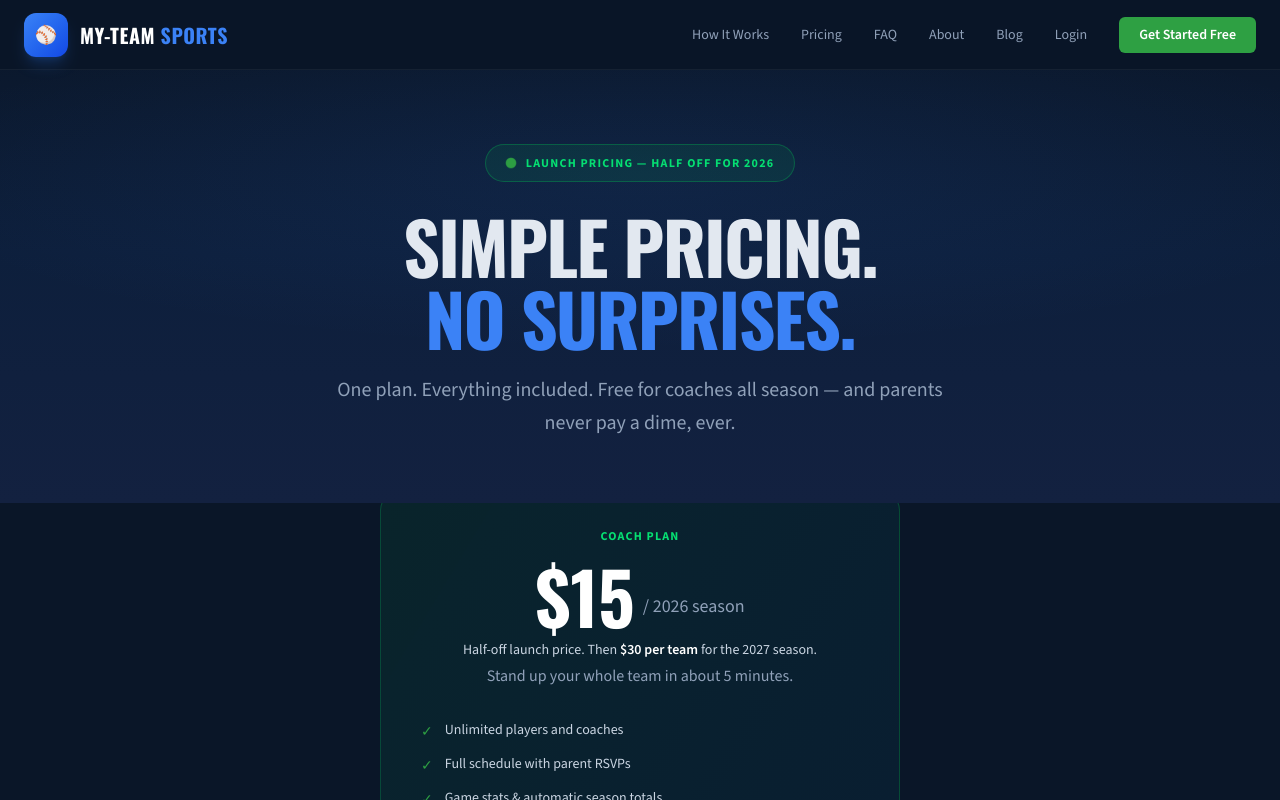
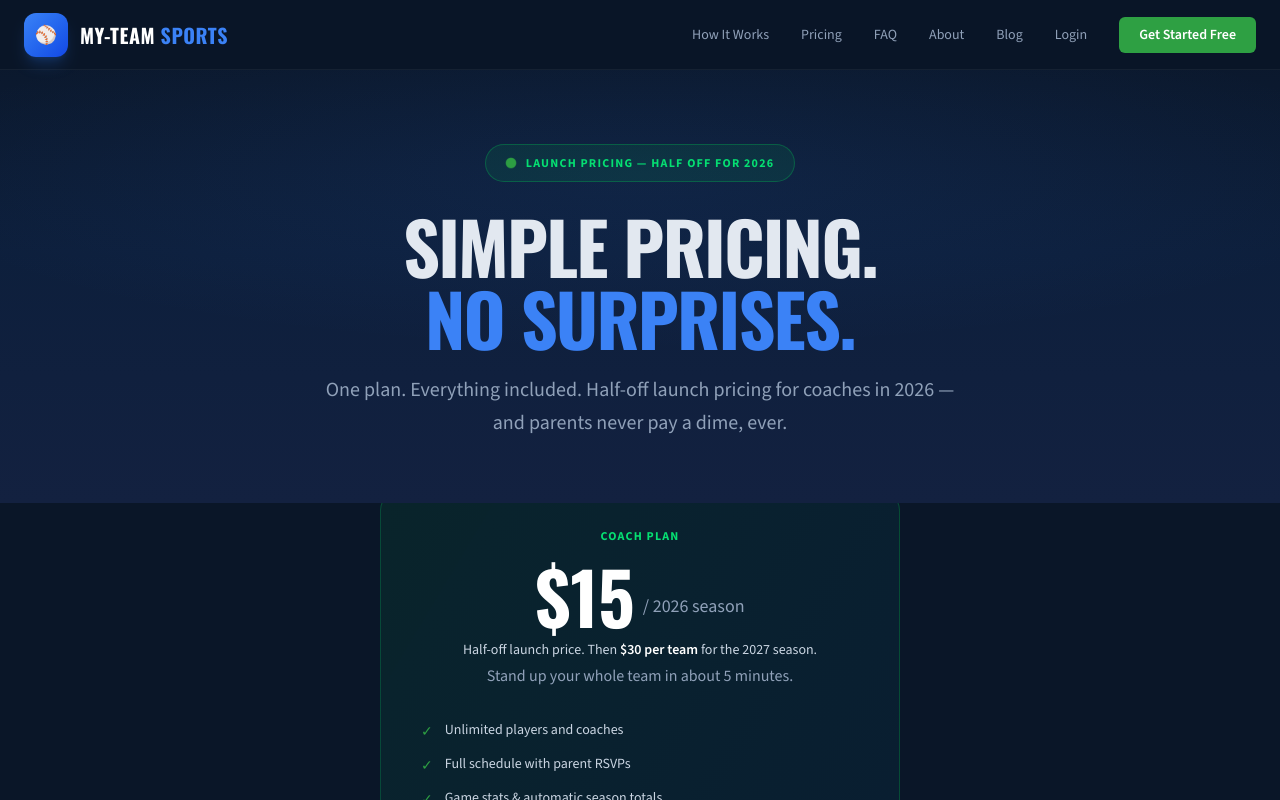
Before and after one commit to Climbo1967/my-teamsports, a Next.js app: page /pricing in a window 1280 px wide. Shown: the top 800 px of the page. Built offline with nearby package versions, Linux system fonts and the light colour scheme.

Commit message:
Refactor PricingPage component and metadata

```diff
--- a/src/app/pricing/page.js
+++ b/src/app/pricing/page.js
@@ -39,7 +39,7 @@ export default function PricingPage() {
         badge="Launch pricing — half off for 2026"
         title="SIMPLE PRICING."
         accent="NO SURPRISES."
-        subtitle="One plan. Everything included. Free for coaches all season — and parents never pay a dime, ever."
+        subtitle="One plan. Everything included. Half-off launch pricing for coaches in 2026 — and parents never pay a dime, ever."
       />
 
       {/* PRICING CARD */}
```
